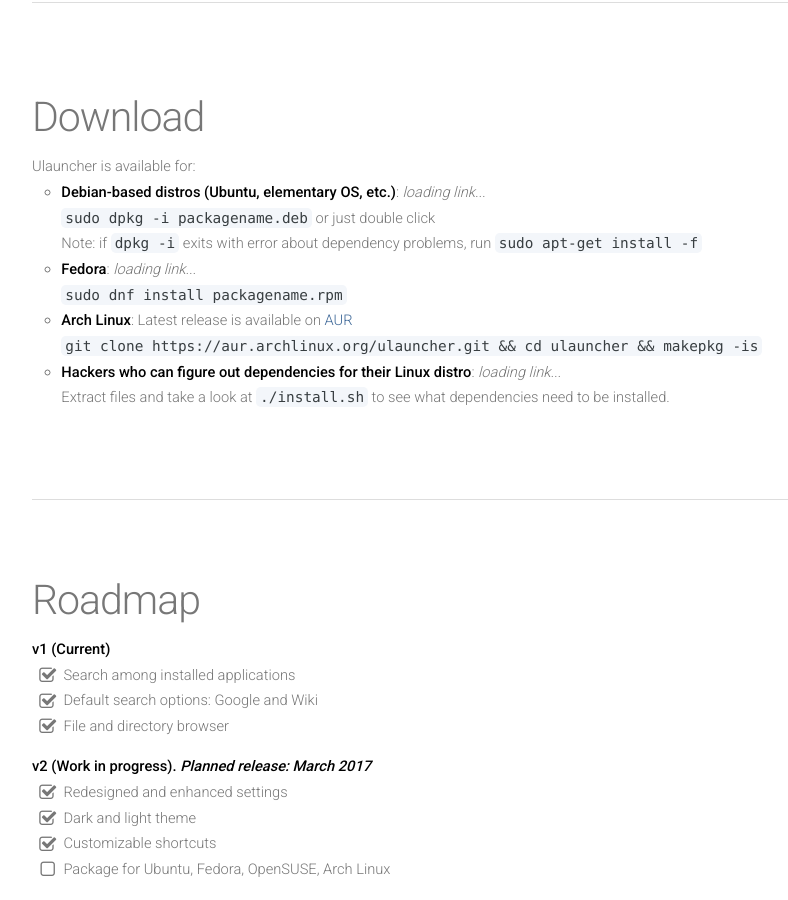
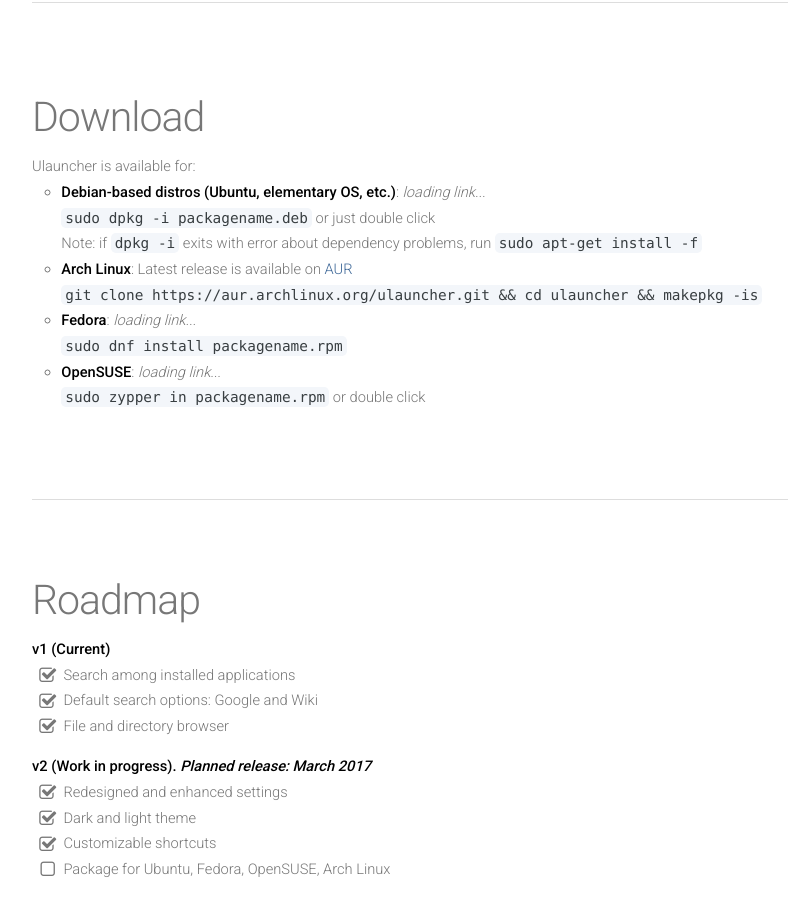
Before and after one commit to Ulauncher/ulauncher.io, a Jekyll site: the page built from index.html, in a window 1280 px wide and 900 px high, scrolled down 1365 px. Shown: the whole window, without its empty margins (128-916 px from the left). Built offline with Jekyll 4.4.1, drawn with Linux system fonts in a browser that asks for light colours.

Commit message:
added link to OpenSUSE release

```diff
--- a/_includes/index/releases.html
+++ b/_includes/index/releases.html
@@ -10,20 +10,19 @@
             run <code>sudo apt-get install -f</code>
         </li>
         <li>
+            <b>Arch Linux</b>: Latest release is available on <a href="https://aur.archlinux.org/packages/ulauncher/">AUR</a>
+            <br>
+            <code>git clone https://aur.archlinux.org/ulauncher.git && cd ulauncher && makepkg -is</code>
+        </li>
+        <li>
             <b>Fedora</b>: <span id="release-fedora"><i>loading link...</i></span>
             <br>
             <code>sudo dnf install packagename.rpm</code>
         </li>
         <li>
-            <b>Arch Linux</b>: Latest release is available on <a href="https://aur.archlinux.org/packages/ulauncher/">AUR</a>
+            <b>OpenSUSE</b>: <span id="release-suse"><i>loading link...</i></span>
             <br>
-            <code>git clone https://aur.archlinux.org/ulauncher.git && cd ulauncher && makepkg -is</code>
-        </li>
-        <li>
-            <b>Hackers who can figure out dependencies for their Linux distro</b>:
-            <span id="release-targz"><i>loading link...</i></span>
-            <br>
-            Extract files and take a look at <code>./install.sh</code> to see what dependencies need to be installed.
+            <code>sudo zypper in packagename.rpm</code> or double click
         </li>
     </ul>
 </section>
--- a/assets/js/init.js
+++ b/assets/js/init.js
@@ -67,7 +67,7 @@
 		$('#release-version').html('<a href="' + info.html_url + '">v' + info.name + '</a>');
 		$('#release-deb').html('<a href="' + info.assets.deb.url + '">' + info.assets.deb.name + '</a>');
 		$('#release-fedora').html('<a href="' + info.assets.fedora.url + '">' + info.assets.fedora.name + '</a>');
-		$('#release-targz').html('<a href="' + info.assets.targz.url + '">' + info.assets.targz.name + '</a>');
+		$('#release-suse').html('<a href="' + info.assets.suse.url + '">' + info.assets.suse.name + '</a>');
 	});
 
 	function getReleaseInfo(data) {
@@ -85,13 +85,13 @@
 	}
 
 	function getAssets(release) {
-		var targz = getAssetLink(release.assets, '.tar.gz');
+		var suse = getAssetLink(release.assets, 'suse.rpm');
 		var fedora = getAssetLink(release.assets, 'fedora.rpm');
 		var deb = getAssetLink(release.assets, '.deb');
 
-		if (targz && fedora && deb) {
+		if (suse && fedora && deb) {
 			return {
-				targz: targz,
+				suse: suse,
 				fedora: fedora,
 				deb: deb
 			};
```
